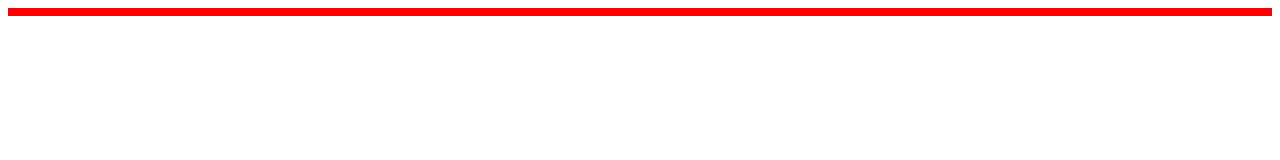
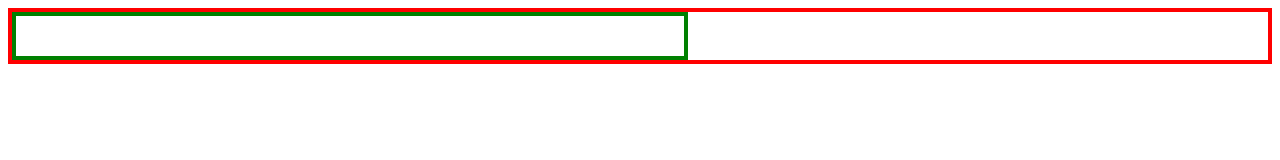
Before and after one commit to shaddaidan/pc0x03, a plain HTML site: page index.html in a window 1280 px wide. Drawn offline with Linux system fonts and the light colour scheme.

Commit message:
still commiting stuff

```diff
--- a/index.html
+++ b/index.html
@@ -8,8 +8,8 @@
 </head>
 <body>
 
-<div id="parent">
-    <div id="child"></div>
+<div class="parent">
+    <div class="child"></div>
 </div>
 
 </body>
--- a/style.css
+++ b/style.css
@@ -1,3 +1,9 @@
-#parent {
+.parent {
     border: 4px solid red;
 }
+
+.child {
+    width: 50%;
+    padding: 20px;
+    border: 4px solid green;
+  }
```
